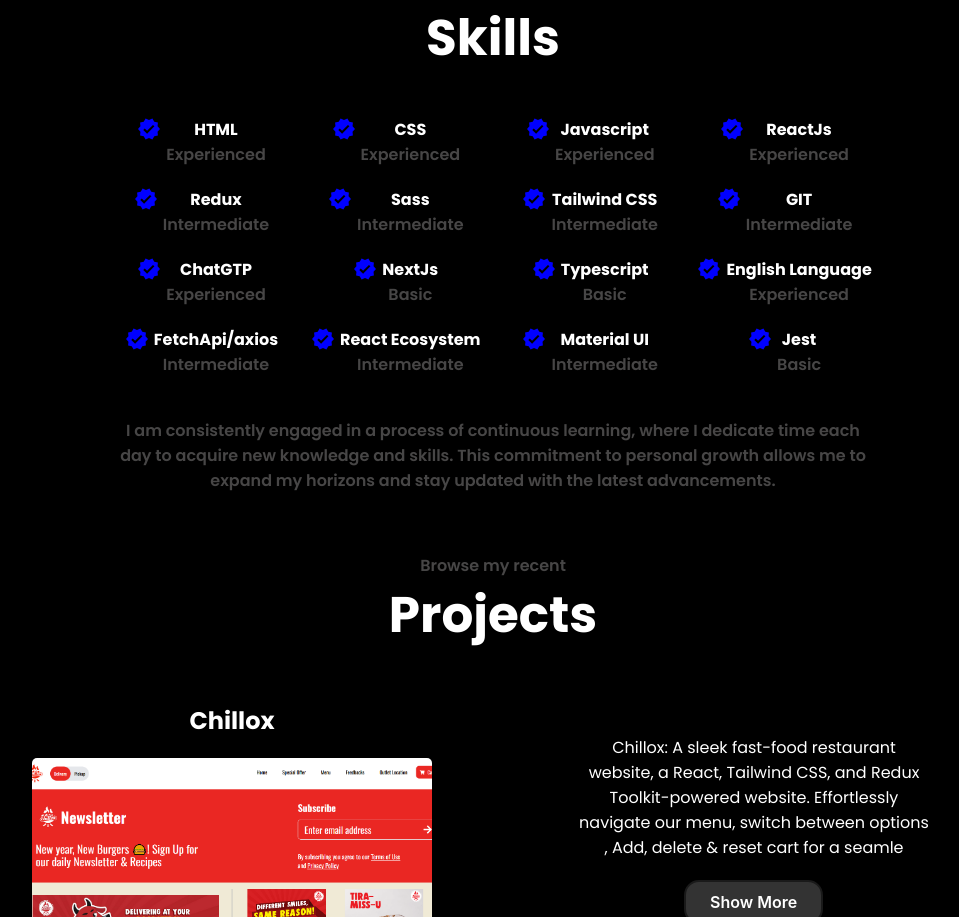
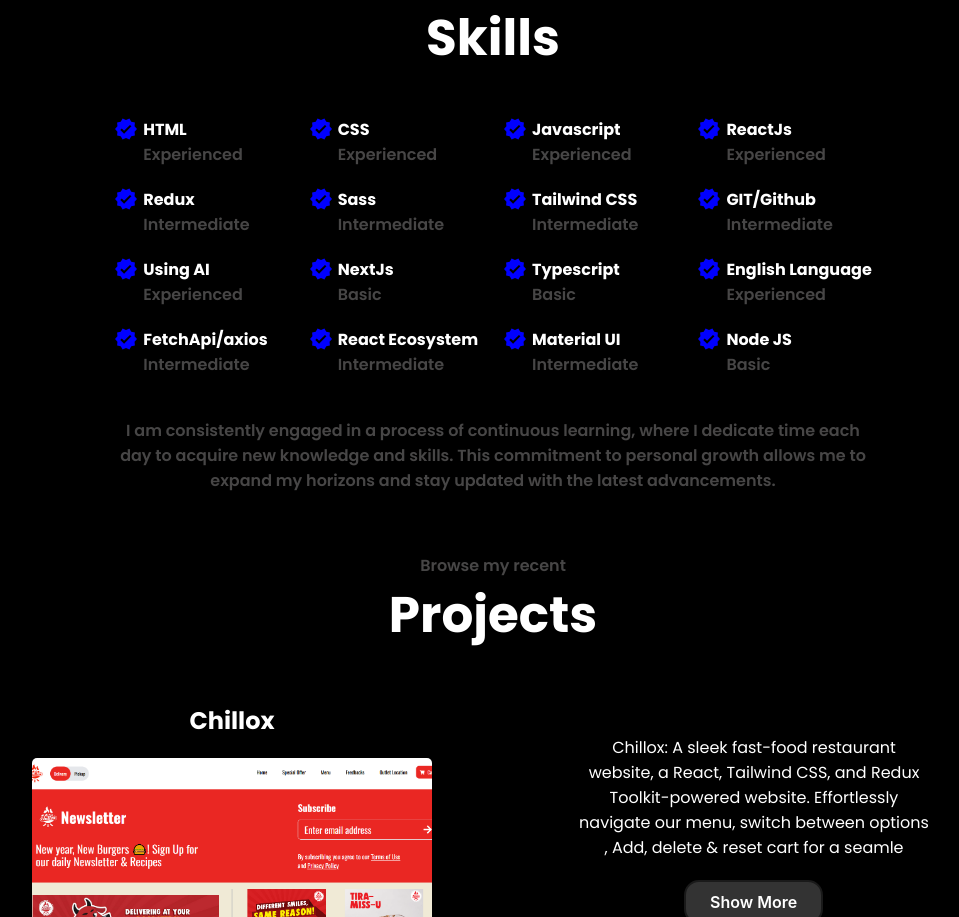
Before and after one commit to shimantodevjs/Portfolio, a React (Vite) app: page / in a window 1280 px wide. Shown: the part 1744-2661 px from the top of the page, without its empty margins (147-1106 px from the left). Built offline with nearby package versions, Linux system fonts and the light colour scheme.

Commit message:
minor bug fixed

```diff
--- a/package.json
+++ b/package.json
@@ -30,6 +30,6 @@
     "eslint-plugin-react-hooks": "^4.6.0",
     "eslint-plugin-react-refresh": "^0.4.3",
     "sass": "^1.66.1",
-    "vite": "^4.4.5"
+    "vite": "^4.5.3"
   }
 }
--- a/src/Components/About/About.scss
+++ b/src/Components/About/About.scss
@@ -71,8 +71,9 @@
                         }
 
                         &:hover {
-                            box-shadow: rgba(0, 0, 0, 0.25) 0 8px 15px;
+                            box-shadow: rgba(68, 64, 64, 0.25) 0 8px 15px;
                             transform: translateY(-2px);
+                            border: 1px solid yellow;
                         }
 
                         &:active {
--- a/src/Components/Projects/Projects.scss
+++ b/src/Components/Projects/Projects.scss
@@ -77,6 +77,8 @@
                     flex-direction: column;
                     width: 70%;
 
+
+
                     button{
                         margin-top: 20px;
                         background-color: #333 !important;
--- a/src/Components/Skills/Skills.jsx
+++ b/src/Components/Skills/Skills.jsx
@@ -61,14 +61,14 @@ const Skills = () => {
             <div className="skill">
                <VerifiedIcon style={{ color: 'blue' }} />
                <div className="skillInfo">
-                  <h4>GIT</h4>
+                  <h4>GIT/Github</h4>
                   <p>Intermediate</p>
                </div>
             </div>
             <div className="skill">
                <VerifiedIcon style={{ color: 'blue' }} />
                <div className="skillInfo">
-                  <h4>ChatGTP</h4>
+                  <h4>Using AI</h4>
                   <p>Experienced</p>
                </div>
             </div>
@@ -117,7 +117,7 @@ const Skills = () => {
             <div className="skill">
                <VerifiedIcon style={{ color: 'blue' }} />
                <div className="skillInfo">
-                  <h4>Jest</h4>
+                  <h4>Node JS</h4>
                   <p>Basic</p>
                </div>
             </div>
--- a/src/Components/Skills/Skills.scss
+++ b/src/Components/Skills/Skills.scss
@@ -27,8 +27,15 @@
 
         .skill{
             display: flex;
-            justify-content: center;
             gap: 5px;
+            justify-content: start;
+            align-items: start;
+
+            .skillInfo{
+                display: flex;
+                flex-direction: column;
+                align-items: start;
+            }
         }
     }
     .footer{
```
Also changed, not shown: 1 other file (tests, documents, lock files or other folders).
